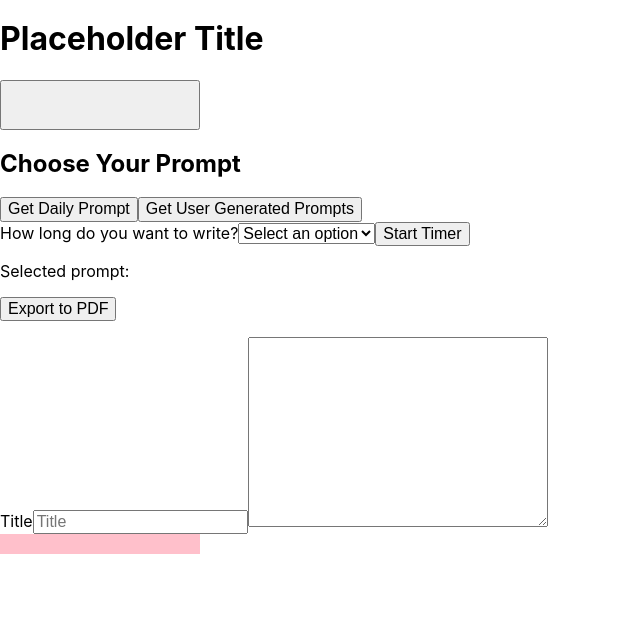
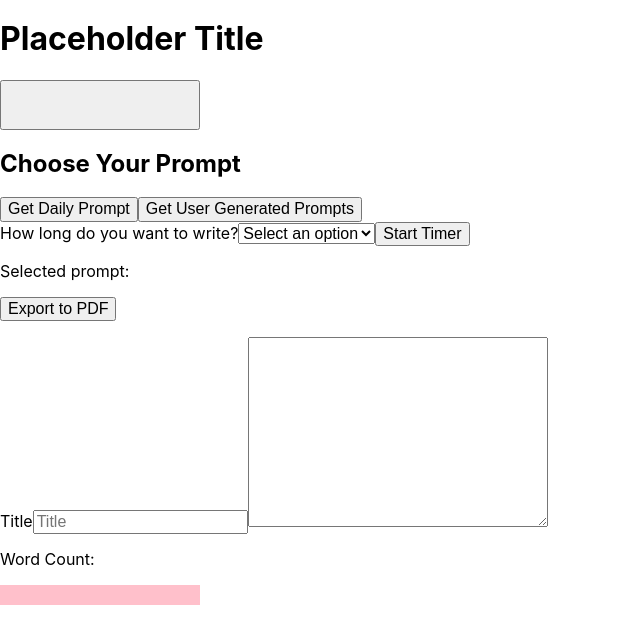
Before and after one commit to robin-kajanth-shanel/4-u-2-write, a React (Create React App) app: page / in a window 1280 px wide. Shown: the top 644 px of the page, without its empty margins (0-640 px from the left). Built offline with nearby package versions, Linux system fonts and the light colour scheme; no server answers; the database is empty.

Commit message:
added p tag for word count

```diff
--- a/src/App.js
+++ b/src/App.js
@@ -238,6 +238,7 @@ class App extends Component {
               ></textarea>
               <div className="progressBar"></div>
             </form>
+            <p>Word Count: {}</p>
             <div className="outer">
               <div className="inner"></div>
             </div>
```
